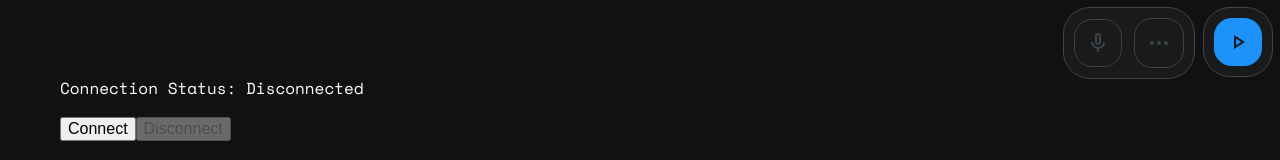
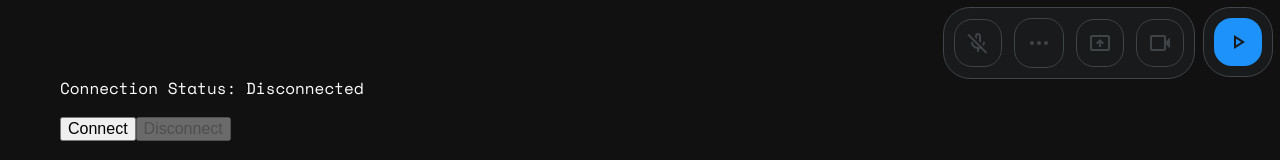
Before and after one commit to marcnaa/gemini-2-live-angular, an Angular app: page / in a window 1280 px wide. Shown: the top 160 px of the page. Built offline with nearby package versions, Linux system fonts and the light colour scheme; no server answers; a web font is replaced by a local one.

Commit message:
Refactor control tray component to enhance video stream handling; replace observables with boolean flags for streaming status and streamline toggle functions for webcam and screen capture.

```diff
--- a/src/app/control-tray/control-tray.component.html
+++ b/src/app/control-tray/control-tray.component.html
@@ -10,24 +10,24 @@
 
     <div class="action-button no-action outlined">
       <app-audio-pulse
-        [volume]="inVolume!"
-        [active]="isConnected!"
+        [volume]="inVolume"
+        [active]="isConnected"
         [hover]="false"/>
     </div>
 
-<!--     @if (supportsVideo) {
-      <button class="action-button" (click)="changeStreams(screenCaptureStream)()">
+    @if (supportsVideo) {
+      <button class="action-button" (click)="toggleWebCamStream()">
         <span class="material-symbols-outlined">
-          {{(screenCaptureStream.isStreaming | async) ? 'cancel_presentation' : 'present_to_all'}}
+          {{webcamService.isStreaming ? 'cancel_presentation' : 'present_to_all'}}
         </span>
       </button>
 
-      <button class="action-button" (click)="changeStreams(webcamStream)()">
+      <button class="action-button" (click)="toggleScreenCaptureStream()">
         <span class="material-symbols-outlined">
-          {{(webcamStream.isStreaming | async) ? 'videocam_off' : 'videocam'}}
+          {{screenCaptureService.isStreaming ? 'videocam_off' : 'videocam'}}
         </span>
       </button>
-    } -->
+    }
 
     <ng-content></ng-content>
   </nav>
--- a/src/app/control-tray/control-tray.component.ts
+++ b/src/app/control-tray/control-tray.component.ts
@@ -10,7 +10,7 @@ import {
   Output,
   ViewChild,
 } from '@angular/core';
-import { Observable, Subject, takeUntil } from 'rxjs';
+import { Observable, Subject, takeUntil, lastValueFrom, last } from 'rxjs';
 import { AudioPulseComponent } from '../audio-pulse/audio-pulse.component';
 import { AudioRecorder } from '../../gemini/audio-recorder';
 import { MultimodalLiveService } from '../../gemini/gemini-client.service';
@@ -20,7 +20,7 @@ import { ScreenCaptureService } from '../../gemini/screen-capture.service';
 
 //Interface for the result of your stream hooks
 interface UseMediaStreamResult {
-  isStreaming: Observable<boolean>;
+  isStreaming: boolean;
   start: () => Promise<MediaStream | null>;
   stop: () => void;
 }
@@ -32,7 +32,7 @@ interface UseMediaStreamResult {
   styleUrls: ['./control-tray.component.css'],
 })
 export class ControlTrayComponent
-  implements OnInit, AfterViewInit, OnDestroy {
+  implements OnInit, OnDestroy {
 
   @Input() videoRef!: HTMLVideoElement; // Make sure to pass the video element!
   @Input() supportsVideo: boolean = false;
@@ -41,15 +41,16 @@ export class ControlTrayComponent
   @ViewChild('renderCanvas') renderCanvasRef!: ElementRef<HTMLCanvasElement>;
   @ViewChild('connectButton') connectButtonRef!: ElementRef<HTMLButtonElement>;
 
-  webcamStream: UseMediaStreamResult = this.createWebcamStream();
-  screenCaptureStream: UseMediaStreamResult = this.createScreenCaptureStream();
+  webcamStream: UseMediaStreamResult;
+  screenCaptureStream: UseMediaStreamResult;
 
   activeVideoStream: MediaStream | null = null;
   audioRecorder: AudioRecorder = new AudioRecorder();
 
-  muted: boolean = false;
+  muted: boolean = true;
   inVolume: number = 0;
   isConnected: boolean = false;
+  cancelRaF: number = -1;
 
   private ngUnsubscribe = new Subject<void>(); // Used to unsubscribe from observables
 
@@ -65,10 +66,13 @@ export class ControlTrayComponent
 
   constructor(
     private multimodalLiveService: MultimodalLiveService,
-    private webcamService: WebcamService,
-    private screenCaptureService: ScreenCaptureService,
+    public webcamService: WebcamService,
+    public screenCaptureService: ScreenCaptureService,
     private cdr: ChangeDetectorRef,
-  ) { }
+  ) {
+    this.webcamStream = this.createWebcamStream();
+    this.screenCaptureStream = this.createScreenCaptureStream();
+  }
 
   ngOnInit(): void {
     this.multimodalLiveService.connected$
@@ -86,10 +90,28 @@ export class ControlTrayComponent
       .subscribe((volume) => {
         this.inVolume = volume;
       });
+
+    this.webcamService.stream$
+      .pipe(takeUntil(this.ngUnsubscribe))
+      .subscribe((stream) => {
+        this.changeActiveVideoStream(stream);
+      });
+
+    this.screenCaptureService.stream$
+      .pipe(takeUntil(this.ngUnsubscribe))
+      .subscribe((stream) => {
+        this.changeActiveVideoStream(stream);
+      });
   }
 
-  ngAfterViewInit(): void {
-    this.initVideoStream();
+  changeActiveVideoStream(stream: MediaStream | null) {
+    if (this.activeVideoStream != stream) {
+      this.activeVideoStream = stream;
+      if (this.videoRef) {
+        this.videoRef.srcObject = this.activeVideoStream;
+      }
+      this.initVideoStream();
+    }
   }
 
   ngOnDestroy(): void {
@@ -109,6 +131,7 @@ export class ControlTrayComponent
             mimeType: 'audio/pcm;rate=16000',
             data: base64
           }]);
+          //console.log(`[Audio]: Stream going out`, base64);
         })
         .on('volume', (volume: number) => {
           this.inVolume = volume;
@@ -121,7 +144,7 @@ export class ControlTrayComponent
 
   createWebcamStream(): UseMediaStreamResult {
     return {
-      isStreaming: this.webcamService?.isStreaming$,
+      isStreaming: this.webcamService.isStreaming,
       start: () => this.webcamService.start(),
       stop: () => this.webcamService.stop()
     };
@@ -129,7 +152,7 @@ export class ControlTrayComponent
 
   createScreenCaptureStream(): UseMediaStreamResult {
     return {
-      isStreaming: this.screenCaptureService?.isStreaming$,
+      isStreaming: this.screenCaptureService.isStreaming,
       start: () => this.screenCaptureService.start(),
       stop: () => this.screenCaptureService.stop()
     };
@@ -137,7 +160,9 @@ export class ControlTrayComponent
 
   // Initial video stream setup
   private initVideoStream(): void {
-    this.startVideoFrameSending();
+    if (this.isConnected && this.activeVideoStream) {
+      this.cancelRaF = requestAnimationFrame(this.sendVideoFrame);
+    }
   }
 
   toggleMute(): void {
@@ -145,30 +170,34 @@ export class ControlTrayComponent
     this.handleAudioRecording();
   }
 
-  //handler for swapping from one video-stream to the next
-  changeStreams(next?: UseMediaStreamResult) {
-    return async () => {
-      if (next) {
-        let mediaStream: MediaStream | null;
-
-        if (next === this.webcamStream) {
-          mediaStream = await this.webcamService.start();
-        } else {
-          mediaStream = await this.screenCaptureService.start();
-        }
-
-        this.activeVideoStream = mediaStream;
-        this.onVideoStreamChange.emit(mediaStream);
-      } else {
-        this.activeVideoStream = null;
+  async toggleWebCamStream(): Promise<void> {
+    if (this.webcamService.isStreaming) {
+      this.webcamService.stop();
+      this.onVideoStreamChange.emit(null);
+    } else {
+      // avoid two streams at the same time
+      if (this.screenCaptureService.isStreaming) {
+        this.screenCaptureService.stop();
         this.onVideoStreamChange.emit(null);
       }
+      let stream = await this.webcamService.start();
+      this.onVideoStreamChange.emit(stream);
+    }
+  }
 
-      [this.webcamStream, this.screenCaptureStream]
-        .filter((msr) => msr !== next)
-        .forEach((msr) => msr.stop());
-      this.startVideoFrameSending();
-    };
+  async toggleScreenCaptureStream(): Promise<void> {
+    if (this.screenCaptureService.isStreaming) {
+      this.screenCaptureService.stop();
+      this.onVideoStreamChange.emit(null);
+    } else {
+      // avoid two streams at the same time
+      if (this.webcamService.isStreaming) {
+        this.webcamService.stop();
+        this.onVideoStreamChange.emit(null);
+      }
+      let stream = await this.screenCaptureService.start();
+      this.onVideoStreamChange.emit(stream);
+    }
   }
 
   connectToggle(): void {
@@ -179,12 +208,9 @@ export class ControlTrayComponent
     }
   }
 
-  private startVideoFrameSending(): void {
-    // Clear any existing intervals
-    this.sendVideoFrame();
-  }
+  private sendVideoFrame = () => {
+    if (!this.webcamService.isStreaming && !this.screenCaptureService.isStreaming) return;
 
-  private sendVideoFrame = () => {
     const video = this.videoRef;
     const canvas = this.renderCanvasRef?.nativeElement;
     const ctx = canvas.getContext('2d');
@@ -198,9 +224,10 @@ export class ControlTrayComponent
       const base64 = canvas.toDataURL('image/jpeg', 1.0);
       const data = base64.slice(base64.indexOf(',') + 1, Infinity);
       this.multimodalLiveService.sendRealtimeInput([{ mimeType: 'image/jpeg', data }]);
+      //console.log(`[sendVideoFrame]: Stream going out`, data);
     }
     if (this.isConnected) {
-      setTimeout(this.sendVideoFrame, 1000 / 0.5); // Schedule the next frame
+      setTimeout(this.sendVideoFrame, 1000 / 0.5);
     }
   };
 }
--- a/src/gemini/screen-capture.service.ts
+++ b/src/gemini/screen-capture.service.ts
@@ -44,6 +44,10 @@ export class ScreenCaptureService implements OnDestroy {
         this.stop();
     }
 
+    get isStreaming() {
+        return this.isStreamingSubject.value;
+    }
+
     start(): Promise<MediaStream | null> {
         return (navigator.mediaDevices as any).getDisplayMedia({ video: true })
             .then((mediaStream: MediaStream | null) => {
--- a/src/gemini/webcam.service.ts
+++ b/src/gemini/webcam.service.ts
@@ -44,6 +44,10 @@ export class WebcamService implements OnDestroy {
     this.stop();
   }
 
+  get isStreaming() {
+    return this.isStreamingSubject.value;
+  }
+
   start(): Promise<MediaStream | null> {
     return navigator.mediaDevices.getUserMedia({ video: true })
       .then(mediaStream => {
```
